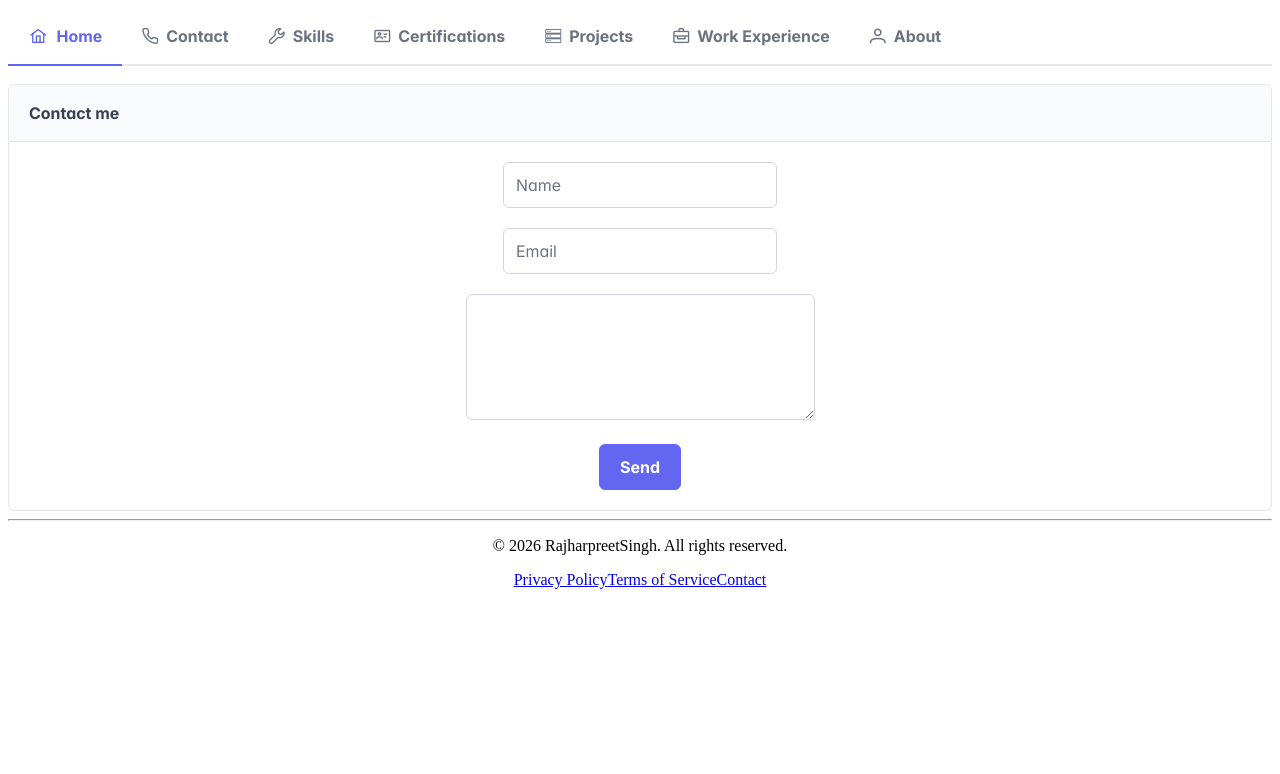
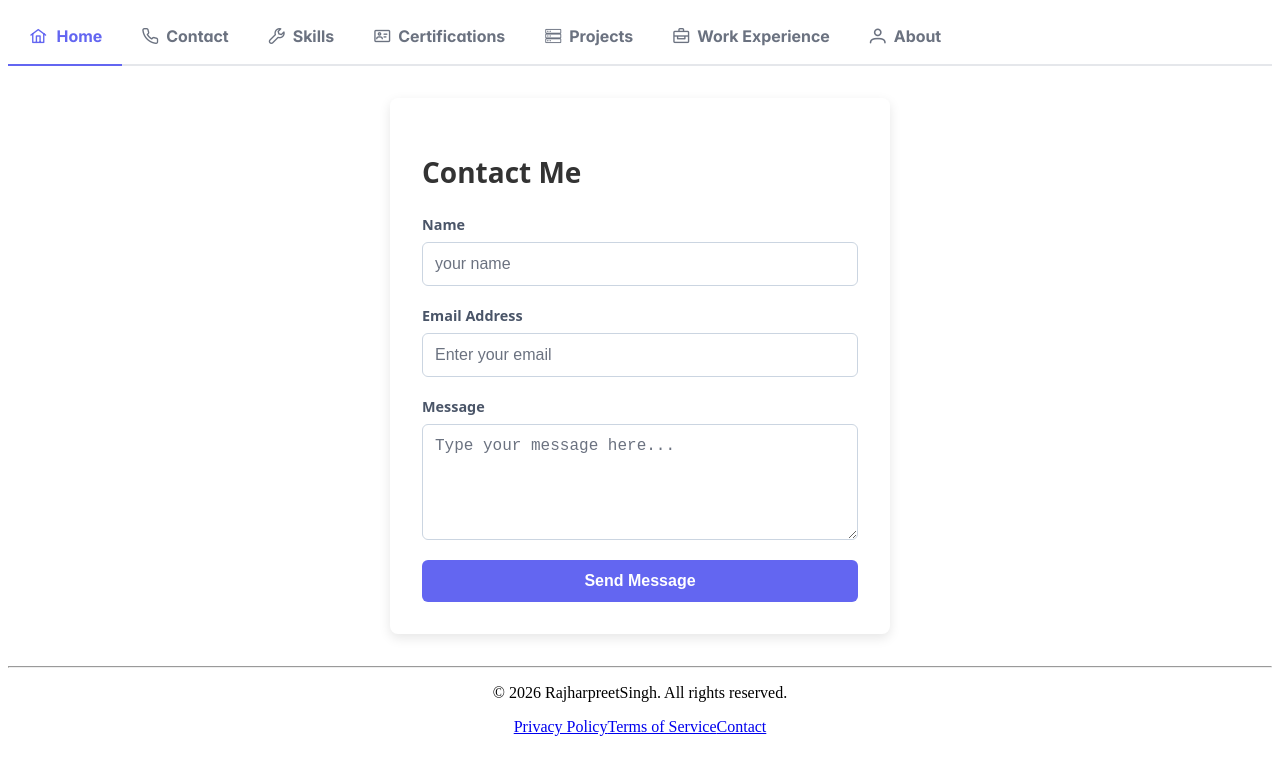
Before and after one commit to Rajharpreetsingh/RajharpreetSingh, a React (Vite) app: page /contact in a window 1280 px wide. Shown: the top 774 px of the page. Built offline with nearby package versions, Linux system fonts and the light colour scheme.

Commit message:
Update portfolio website

```diff
--- a/src/Contact.jsx
+++ b/src/Contact.jsx
@@ -1,56 +1,192 @@
+import React, { useState } from "react";
 
-import React from 'react';
-import { BlockUI } from 'primereact/blockui';
-import PageTransition from './PageTransition';
+export default function Contact() {
+  const [formData, setFormData] = useState({
+    name: "",
+    email: "",
+    message: "",
+  });
+  const [status, setStatus] = useState("idle"); // idle, loading, success, error
 
-import { Button } from 'primereact/button';
+  const handleChange = (e) => {
+    const { name, value } = e.target;
+    setFormData((prev) => ({ ...prev, [name]: value }));
+  };
 
-import { InputTextarea } from 'primereact/inputtextarea';
+  const handleSubmit = async (e) => {
+    e.preventDefault();
+    setStatus("loading");
 
-import { InputText } from 'primereact/inputtext';
+    try {
+      // Replace with your API endpoint or email service provider URL (e.g., Formspree, Formcarry)
+      const response = await fetch("https://web3forms.com", {
+        method: "POST",
+        headers: {
+          "Content-Type": "application/json",
+          Accept: "application/json",
+        },
+        body: JSON.stringify({
+          access_key: "YOUR_ACCESS_KEY_HERE", // If using Web3Forms, Formspree, etc.
+          ...formData,
+        }),
+      });
 
-import { Panel } from 'primereact/panel';
+      if (response.ok) {
+        setStatus("success");
+        setFormData({ name: "", email: "", message: "" });
+      } else {
+        setStatus("error");
+      }
+    } catch (error) {
+      setStatus("error");
+    }
+  };
 
-export default function TemplateDemo() {
-        // {/* <span>📞<strong>Phone Number:</strong>+91  9682599483</span>
-        //              <br/>
-        //              <br/>
-        //              <span>✉️ <strong>Email:</strong><a href="rajharpreetinki@gmail.com">rajharpreetinki@gmail.com</a></span>
-        //              <br/>
-        //              <br/>
-        //              <span>🏠<strong>Address:</strong>S 15, Rampur Road, Haldwani, Near Water Tank, Olivia Colony, VTC Dewalchore, PO Dewalchore, Sub-District Haldwani, District Nainital, Uttarakhand – 263139</span> */}
+  return (
+    <div style={styles.container}>
+      <h2 style={styles.title}>Contact Me</h2>
 
-    return (
-         <PageTransition>
-        <div className="card">
-            <br></br>
+      {status === "success" && (
+        <div style={{ ...styles.alert, ...styles.successAlert }}>
+          Thank you! Your message has been sent successfully.
+        </div>
+      )}
 
-            <BlockUI >
-                <Panel header="Contact me">
-                    <center>
-                    <form method="post" action="#">
+      {status === "error" && (
+        <div style={{ ...styles.alert, ...styles.errorAlert }}>
+          Something went wrong. Please try again.
+        </div>
+      )}
 
-                             <InputText placeholder="Name"  />
-                             <br></br>
-                               <br></br>
-                            <InputText  placeholder="Email" />
+      <form onSubmit={handleSubmit} style={styles.form}>
+        <div style={styles.formGroup}>
+          <label htmlFor="name" style={styles.label}>Name</label>
+          <input
+            type="text"
+            id="name"
+            name="name"
+            value={formData.name}
+            onChange={handleChange}
+            required
+            style={styles.input}
+            placeholder="your name"
+          />
+        </div>
 
-                            <br></br>
-                                <br></br>
+        <div style={styles.formGroup}>
+          <label htmlFor="email" style={styles.label}>Email Address</label>
+          <input
+            type="email"
+            id="email"
+            name="email"
+            value={formData.email}
+            onChange={handleChange}
+            required
+            style={styles.input}
+            placeholder="Enter your email"
+          />
+        </div>
 
-                            <InputTextarea  rows={5} cols={30} />
-                              <br></br>
-                                <br></br>
-                               <Button label="Send" />
+        <div style={styles.formGroup}>
+          <label htmlFor="message" style={styles.label}>Message</label>
+          <textarea
+            id="message"
+            name="message"
+            value={formData.message}
+            onChange={handleChange}
+            required
+            rows="5"
+            style={styles.textarea}
+            placeholder="Type your message here..."
+          />
+        </div>
 
+        <button
+          type="submit"
+          disabled={status === "loading"}
+          style={status === "loading" ? { ...styles.button, ...styles.buttonDisabled } : styles.button}
+        >
+          {status === "loading" ? "Sending..." : "Send Message"}
+        </button>
+      </form>
+    </div>
+  );
+}
 
-                     </form>
-                     </center>
-                </Panel>
-
-
-            </BlockUI>
-        </div>
-        </PageTransition>
-    );
-}
+const styles = {
+  container: {
+    maxWidth: "500px",
+    margin: "2rem auto",
+    padding: "2rem",
+    fontFamily: "system-ui, -apple-system, sans-serif",
+    backgroundColor: "#ffffff",
+    borderRadius: "8px",
+    boxShadow: "0 4px 12px rgba(0, 0, 0, 0.1)",
+  },
+  title: {
+    marginBottom: "1.5rem",
+    color: "#333333",
+    fontSize: "1.75rem",
+  },
+  form: {
+    display: "flex",
+    flexDirection: "column",
+    gap: "1.25rem",
+  },
+  formGroup: {
+    display: "flex",
+    flexDirection: "column",
+    gap: "0.5rem",
+  },
+  label: {
+    fontSize: "0.9rem",
+    fontWeight: "600",
+    color: "#4a5568",
+  },
+  input: {
+    padding: "0.75rem",
+    fontSize: "1rem",
+    border: "1px solid #cbd5e1",
+    borderRadius: "6px",
+    outline: "none",
+  },
+  textarea: {
+    padding: "0.75rem",
+    fontSize: "1rem",
+    border: "1px solid #cbd5e1",
+    borderRadius: "6px",
+    outline: "none",
+    resize: "vertical",
+  },
+  button: {
+    padding: "0.75rem",
+    fontSize: "1rem",
+    fontWeight: "600",
+    color: "#ffffff",
+    backgroundColor: "#6366F1",
+    border: "none",
+    borderRadius: "6px",
+    cursor: "pointer",
+    transition: "background-color 0.2s",
+  },
+  buttonDisabled: {
+    backgroundColor: "#93c5fd",
+    cursor: "not-allowed",
+  },
+  alert: {
+    padding: "1rem",
+    borderRadius: "6px",
+    marginBottom: "1.25rem",
+    fontSize: "0.95rem",
+  },
+  successAlert: {
+    backgroundColor: "#dcfce7",
+    color: "#166534",
+    border: "1px solid #bbf7d0",
+  },
+  errorAlert: {
+    backgroundColor: "#fee2e2",
+    color: "#991b1b",
+    border: "1px solid #fecaca",
+  },
+};
```
Also changed, not shown: src/Skills.css (line endings or trailing spaces).
